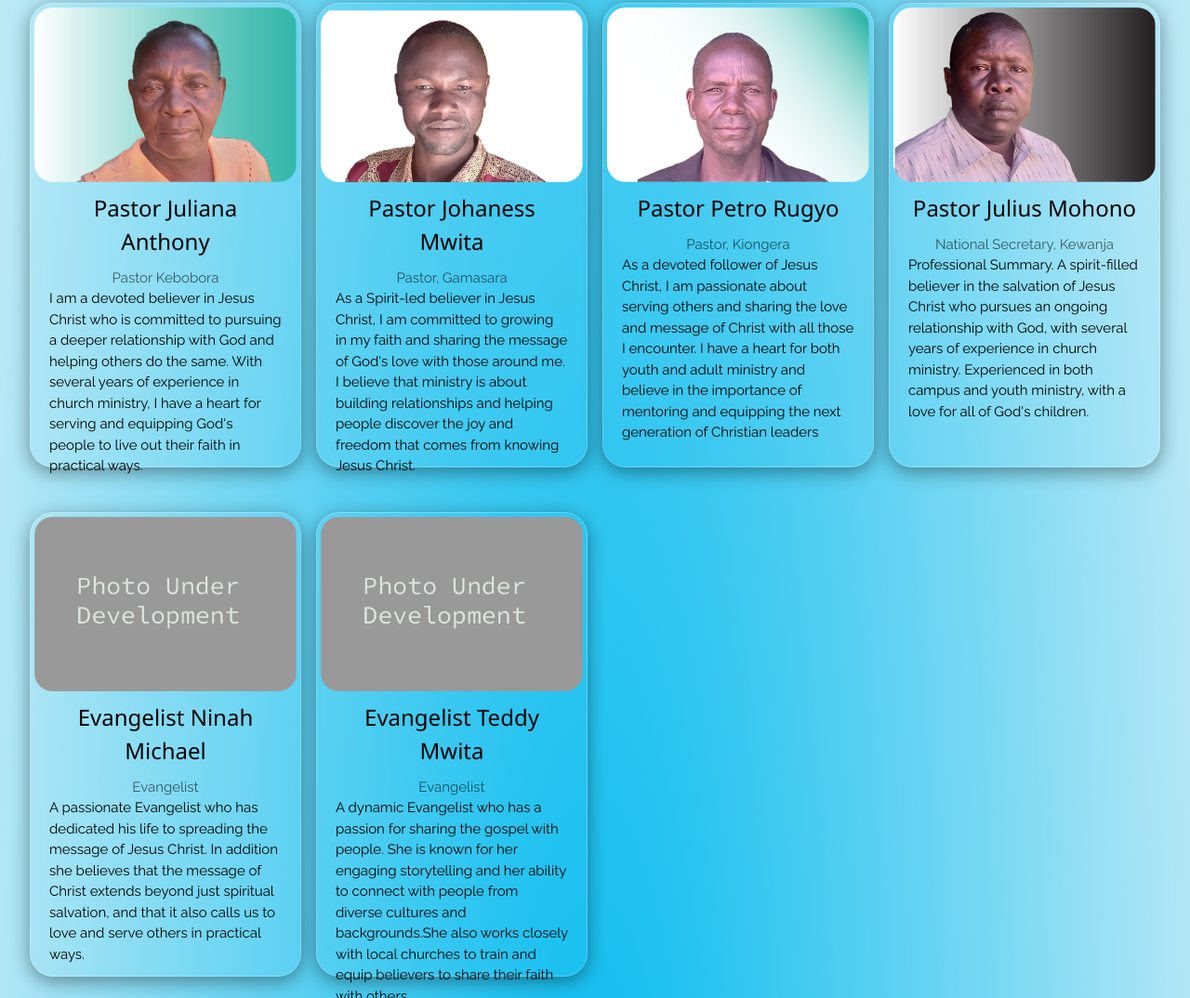
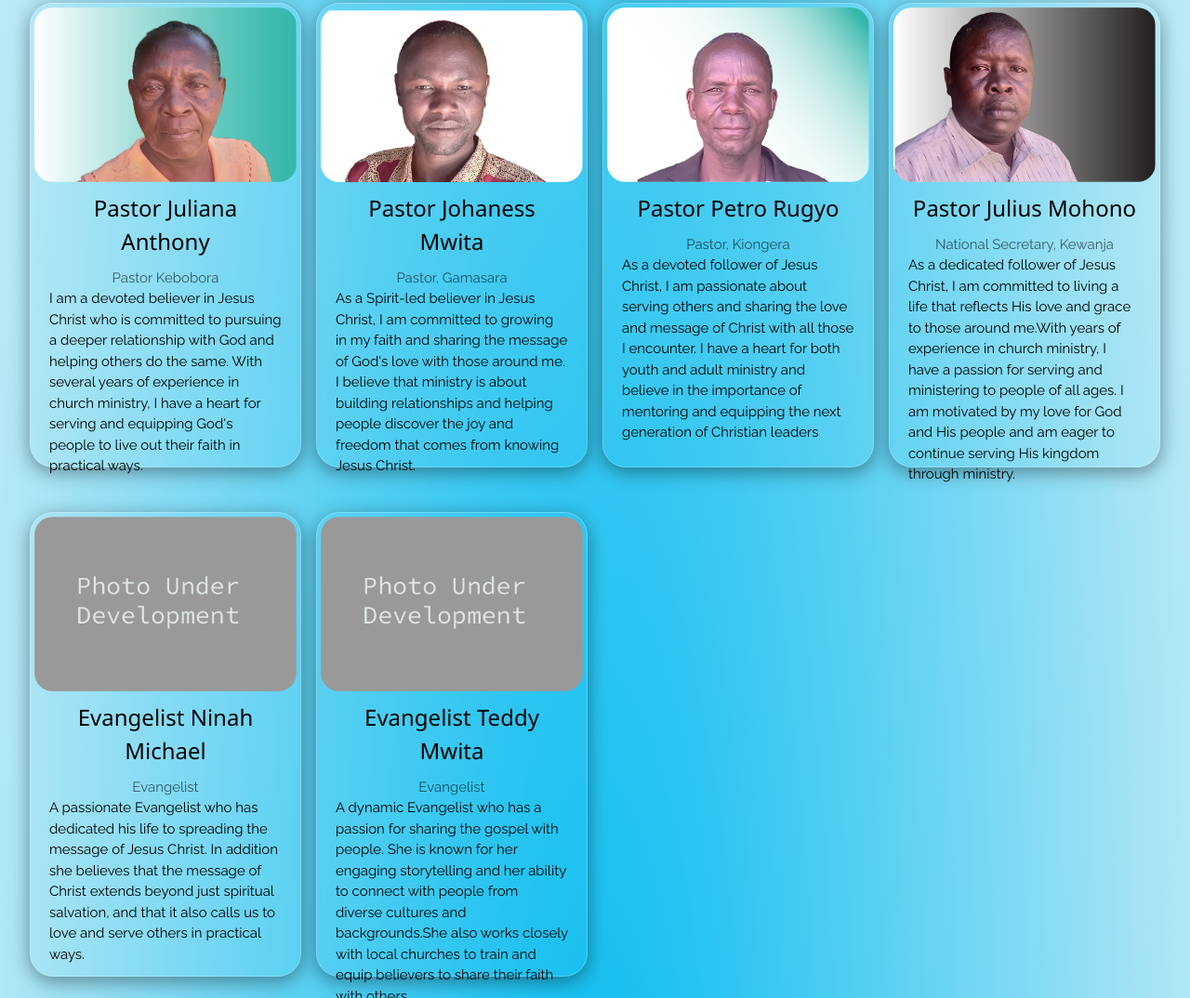
Before and after one commit to Chacha-A-Chacha/ic_f_deploy_ed, a plain HTML site: page index.html in a window 1280 px wide. Shown: the part 2360-3434 px from the top of the page at 93% size. Drawn offline with nearby package versions, Linux system fonts and the light colour scheme.

Commit message:
Update index.html

```diff
--- a/index.html
+++ b/index.html
@@ -213,7 +213,8 @@
                         <div class="w3-container">
                             <h3>Pastor Julius Mohono</h3>
                             <p class="w3-opacity">National Secretary, Kewanja</p>
-                            <p style="text-align: left;">Professional Summary. A spirit-filled believer in the salvation of Jesus Christ who pursues an ongoing relationship with God, with several years of experience in church ministry. Experienced in both campus and youth ministry, with a love for all of God's children.</p>
+                            <p style="text-align: left;">
+                                As a dedicated follower of Jesus Christ, I am committed to living a life that reflects His love and grace to those around me.With years of experience in church ministry, I have a passion for serving and ministering to people of all ages. I am motivated by my love for God and His people and am eager to continue serving His kingdom through ministry.</p>
 
                         </div>
                     </div>
```
